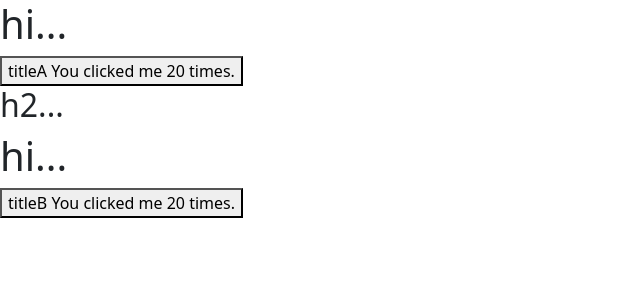
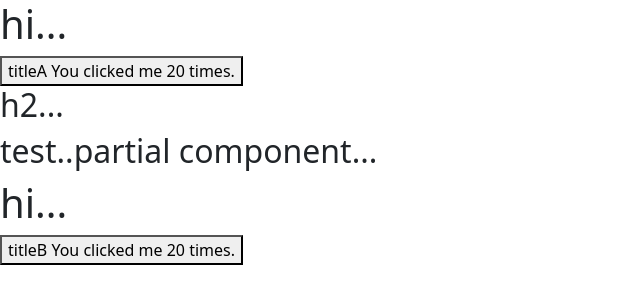
Before and after one commit to spiraleyeld/VueDemo, a plain HTML site: page index.html in a window 1280 px wide. Shown: the whole page, without its empty margins (0-640 px from the left). Drawn offline with Linux system fonts and the light colour scheme.

Commit message:
Guide: Partial Component import

```diff
--- a/index.html
+++ b/index.html
@@ -11,6 +11,7 @@
   <button-counter title="titleA" @clicknow="clicknow">
     <h2>h2...</h2>
   </button-counter>
+  <test></test>
 
   <button-counter title="titleB"></button-counter>
 </div>
@@ -44,6 +45,11 @@ var vm = new Vue({
       clicknow:function(e){
         console.log(e);
       }
+    },
+    components:{
+      test:{
+        template:"<h2>test..partial component...</h2>"
+      }
     }
 
 });
```
